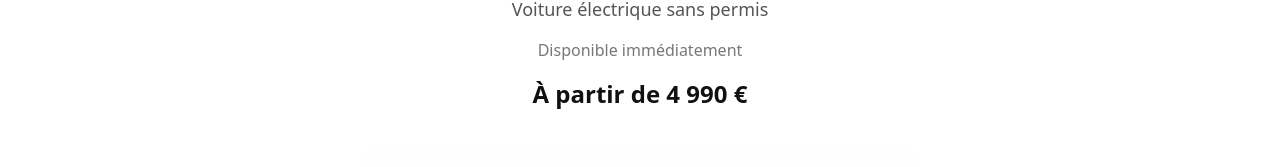
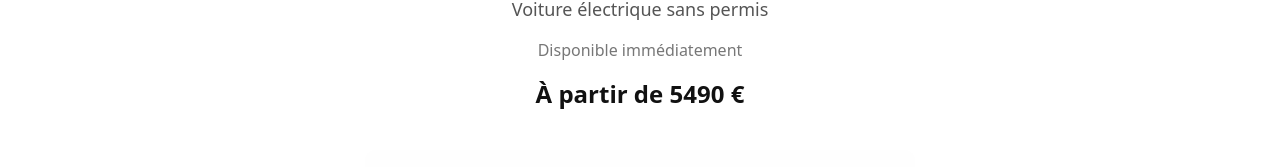
Before and after one commit to khelifamansour/neodrive-site, a Next.js app: page /produit in a window 1280 px wide. Shown: the part 310-477 px from the top of the page. Built offline with nearby package versions, Linux system fonts and the light colour scheme.

Commit message:
Update page.tsx

```diff
--- a/app/produit/page.tsx
+++ b/app/produit/page.tsx
@@ -32,7 +32,7 @@ export default function Produit() {
         </p>
 
         <h2 style={price}>
-          À partir de 4 990 €
+          À partir de 5490 €
         </h2>
 
         <div style={center}>
```
